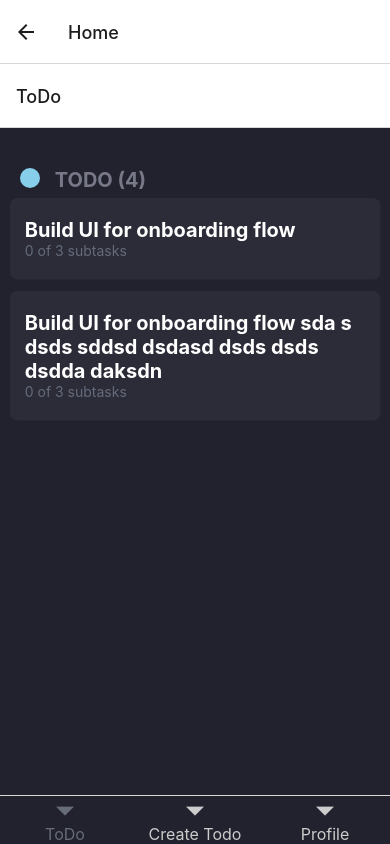
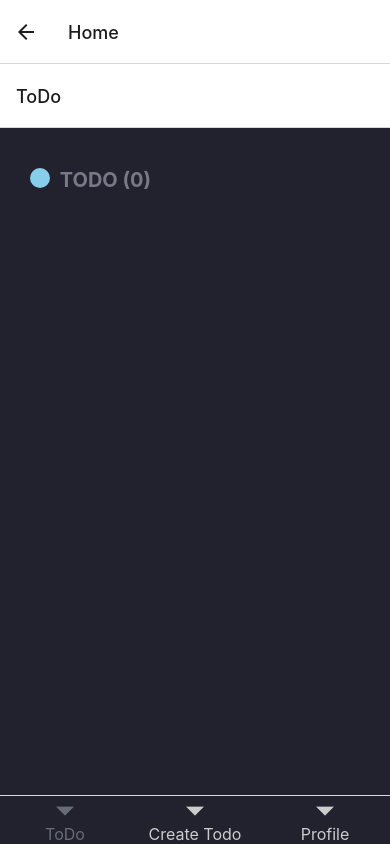
Before and after one commit to lalitkishork73/To-Do-app-React-Native, a React Native app in the folder Todo/: screen /Home in a window 390 px wide. Built offline with nearby package versions, Linux system fonts and the light colour scheme.

Commit message:
listView of todo

```diff
--- a/Todo/components/Card.tsx
+++ b/Todo/components/Card.tsx
@@ -1,63 +1,34 @@
-import { StyleSheet, Text, View } from 'react-native';
+import React from 'react';
+import { View, Text, StyleSheet } from 'react-native';
 
-export default function Card() {
-
-    return <>
-
+export default function Card({ title, subtasks }: any) {
+    return (
         <View style={styles.cardContainer}>
-            <Text style={styles.cardTitle}>Build UI for onboarding flow</Text>
-            <Text style={styles.subtask}>0 of 3 subtasks</Text>
+            <Text style={styles.cardTitle}>{title}</Text>
+            <Text style={styles.subtask}>{subtasks} subtasks</Text>
         </View>
-        <View style={styles.cardContainer}>
-            <Text style={styles.cardTitle}>Build UI for onboarding flow sda s dsds sddsd dsdasd dsds dsds dsdda daksdn</Text>
-            <Text style={styles.subtask}>0 of 3 subtasks</Text>
-        </View>
-
-    </>
+    );
 }
 
 const styles = StyleSheet.create({
-    container: {
-        flex: 1,
-        backgroundColor: '#21222D',
-    },
-    title: {
-        paddingLeft: 10,
-        fontWeight: 'bold',
-        fontSize: 20,
-        color: '#777988'
-
-    },
     cardContainer: {
         backgroundColor: '#2C2C38',
-        height: 'auto',
-        paddingHorizontal: 10,
-        paddingVertical: 20,
-        width: '95%',
+        padding: 10,
+        marginBottom: 10,
+        width: '100%',
         borderRadius: 7,
-        justifyContent: 'center',
-        paddingLeft: 15,
+
         elevation: 3,
         shadowOffset: { width: 1, height: 1 },
         shadowColor: '#333',
         shadowOpacity: 0.3,
-        marginHorizontal: 4,
-        marginVertical: 6,
-
     },
     cardTitle: {
-        color: '#fff',
+        color: 'white',
         fontWeight: 'bold',
         fontSize: 20,
     },
     subtask: {
         color: '#656B7B',
     },
-    List: {
-        flex: 1,
-        alignItems: 'center',
-
-    }
-
-
 });
--- a/Todo/package.json
+++ b/Todo/package.json
@@ -9,12 +9,13 @@
     "web": "expo start --web"
   },
   "dependencies": {
-    "@expo/webpack-config": "^19.0.0",
+    "@expo/webpack-config": "^18.1.3",
+    "@react-native-async-storage/async-storage": "^1.19.4",
     "@react-navigation/bottom-tabs": "^6.5.11",
     "@react-navigation/native": "^6.1.9",
     "@react-navigation/stack": "^6.3.20",
     "axios": "^1.6.0",
-    "expo": "~49.0.15",
+    "expo": "^49.0.16",
     "expo-status-bar": "~1.6.0",
     "native-base": "^3.4.28",
     "react": "18.2.0",
--- a/Todo/screens/AddTodo.tsx
+++ b/Todo/screens/AddTodo.tsx
@@ -1,5 +1,6 @@
 import React, { useState } from 'react';
 import { View, Text, TextInput, Button, StyleSheet, ScrollView } from 'react-native';
+import AsyncStorage from '@react-native-async-storage/async-storage';
 
 interface Task {
   title: string;
@@ -17,7 +18,6 @@ export default function AddTodo() {
   });
 
   const addSubtask = () => {
-
     const updatedSubtasks = [...Task.subtasks, ''];
     setTask({ ...Task, subtasks: updatedSubtasks });
   };
@@ -28,9 +28,30 @@ export default function AddTodo() {
     setTask({ ...Task, subtasks: updatedSubtasks });
   };
 
-  const createTask = () => {
+  const createTask = async () => {
+    try {
+      // Load existing tasks from AsyncStorage
+      const existingTasksJSON = await AsyncStorage.getItem('tasks');
+      const existingTasks = existingTasksJSON ? JSON.parse(existingTasksJSON) : [];
 
-    console.log('New Task:', Task);
+      // Create a new task
+      const newTask = {
+        title: Task.title,
+        description: Task.description,
+        subtasks: Task.subtasks,
+        status: Task.status,
+      };
+
+      // Add the new task to the existing tasks
+      existingTasks.push(newTask);
+
+      // Save the updated tasks back to AsyncStorage
+      await AsyncStorage.setItem('tasks', JSON.stringify(existingTasks));
+
+      console.log('New Task:', Task);
+    } catch (error) {
+      console.error('Error saving task to AsyncStorage:', error);
+    }
   };
 
   return (
--- a/Todo/screens/TodoView.tsx
+++ b/Todo/screens/TodoView.tsx
@@ -1,43 +1,84 @@
-import { View, Text, StyleSheet } from "react-native";
-import Card from "../components/Card";
+import React, { useState, useEffect } from 'react';
+import { View, Text, StyleSheet, FlatList } from 'react-native';
+import Card from '../components/Card';
+import AsyncStorage from '@react-native-async-storage/async-storage';
+
 export default function TodoView() {
-    return <>
+    const [todoCount, setTodoCount] = useState(0);
+    const [todoTasks, setTodoTasks] = useState([]);
+
+    useEffect(() => {
+        // Load the todo count and tasks from AsyncStorage when the component mounts
+        loadTodoCount();
+        loadTodoTasks();
+    }, []);
+
+    const loadTodoCount = async () => {
+        try {
+            const storedTodoCount = await AsyncStorage.getItem('todoCount');
+            if (storedTodoCount !== null) {
+                setTodoCount(parseInt(storedTodoCount));
+            }
+        } catch (error) {
+            console.error('Error loading todo count from AsyncStorage:', error);
+        }
+    };
+
+    const loadTodoTasks = async () => {
+        try {
+            const tasksJSON = await AsyncStorage.getItem('tasks');
+            if (tasksJSON !== null) {
+                const tasks = JSON.parse(tasksJSON);
+                setTodoTasks(tasks);
+            }
+        } catch (error) {
+            console.error('Error loading todo tasks from AsyncStorage:', error);
+        }
+    };
+
+    return (
         <View style={styles.container}>
-            <View style={{ flexDirection: 'row', paddingLeft: 20, paddingTop: 40, }}>
+            <View style={{ flexDirection: 'row', paddingLeft: 20, paddingTop: 40 }}>
                 <View
                     style={{
                         width: 5,
                         height: 5,
                         backgroundColor: 'skyblue',
                         padding: 10,
-                        borderRadius: 10
-
+                        borderRadius: 10,
                     }}
                 />
-                <Text style={styles.title}> TODO ({4})</Text>
+                <Text style={styles.title}>TODO ({todoCount})</Text>
             </View>
 
             <View style={styles.List}>
-                <Card />
+                <FlatList
+                    data={todoTasks}
+
+                    keyExtractor={(item, index) => index.toString()}
+                    renderItem={({ item, index }) => (
+                        <Card title={item.title} subtasks={item.subtasks.length} key={index} />
+                    )}
+                />
             </View>
-
         </View>
-    </>
+    );
 }
 
 const styles = StyleSheet.create({
     container: {
         flex: 1,
         backgroundColor: '#21222D',
+        width: '95%',
     },
     title: {
         paddingLeft: 10,
         fontWeight: 'bold',
         fontSize: 20,
-        color: '#777988'
-
-    }, List: {
+        color: '#777988',
+    },
+    List: {
         flex: 1,
-        alignItems: 'center',
-    }
-})
+        width: '100%',
+    },
+});
```
Also changed, not shown: 1 other file (tests, documents, lock files or other folders).
